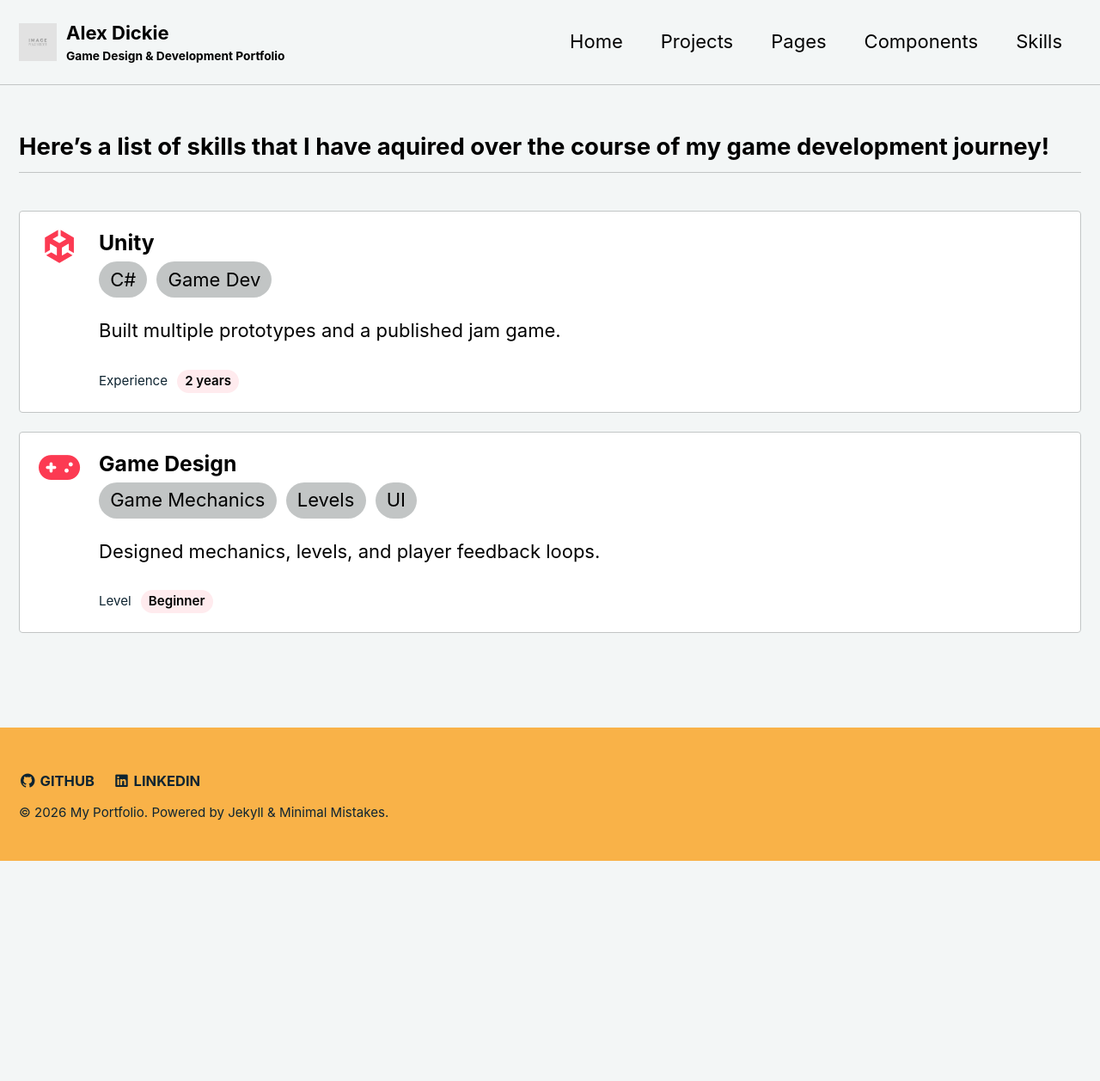
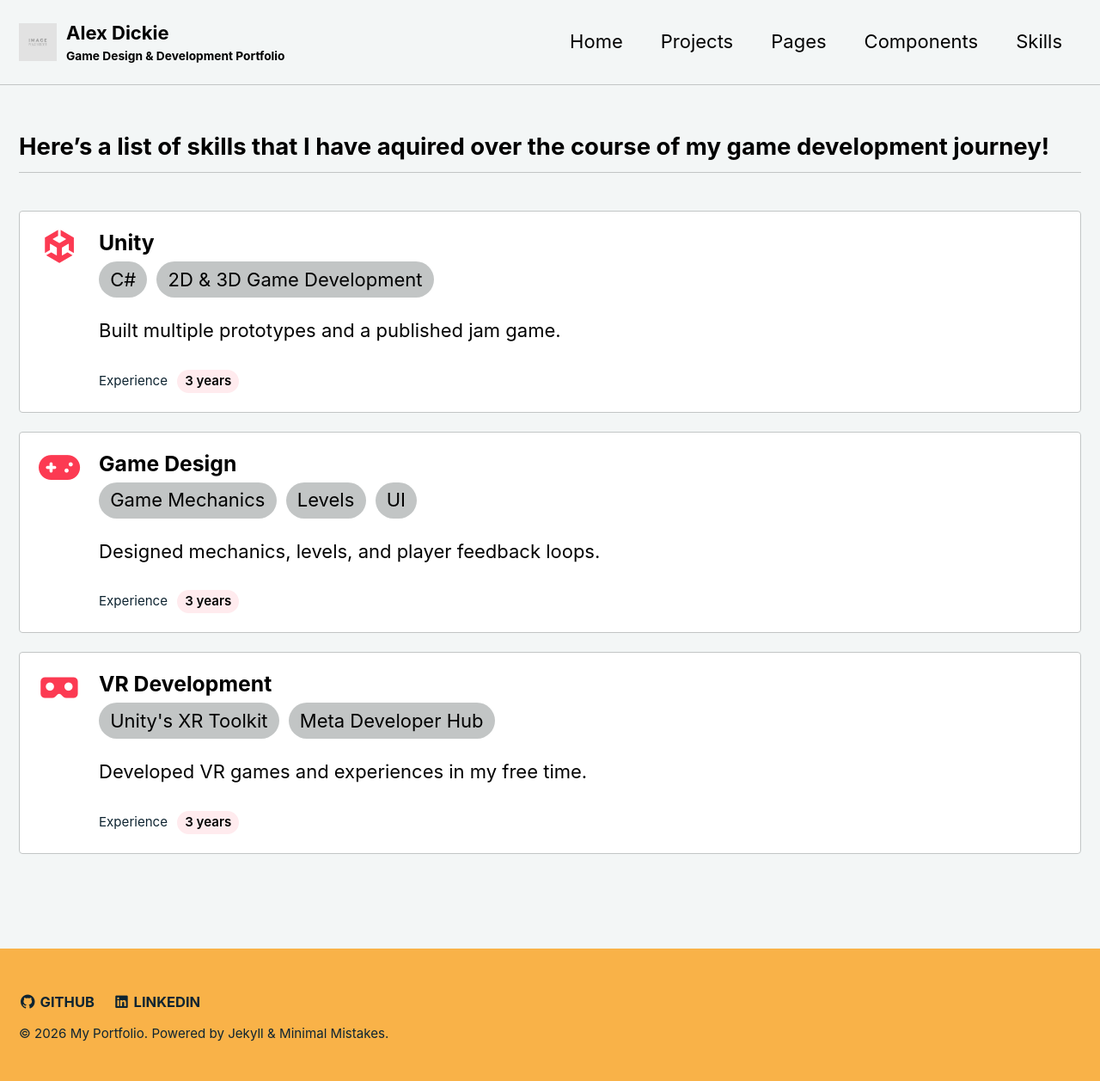
Before and after one commit to AlexUlster/AlexUlster.github.io, a Jekyll site: the page built from _pages/skills.md, in a window 1280 px wide. Shown: the whole page at 86% size. Built offline with Jekyll 4.4.1, drawn with Linux system fonts in a browser that asks for light colours; before the commit the page ends 1001 px from its top, so only the background shows below that.

Commit message:
Update skills.md

```diff
--- a/_pages/skills.md
+++ b/_pages/skills.md
@@ -6,14 +6,20 @@ permalink: /skills/
 skills:
   - name: "Unity"
     icon: "fab fa-fw fa-unity"
-    badges: ["C#", "Game Dev"]
+    badges: ["C#", "2D & 3D Game Development"]
     text: "Built multiple prototypes and a published jam game."
-    years: 2
+    years: 3
   - name: "Game Design"
     icon: "fas fa-fw fa-gamepad"
     badges: ["Game Mechanics", "Levels", "UI"]
     text: "Designed mechanics, levels, and player feedback loops."
-    level_label: "Beginner"
+    years: 3
+  - name: "VR Development"
+    icon: "fa-solid fa-vr-cardboard"
+    badges: ["Unity's XR Toolkit", "Meta Developer Hub"]
+    text: "Developed VR games and experiences in my free time."
+    years: 3
+
 ---
 ## Here's a list of skills that I have aquired over the course of my game development journey!
 {% include skills skills=page.skills %}
```
